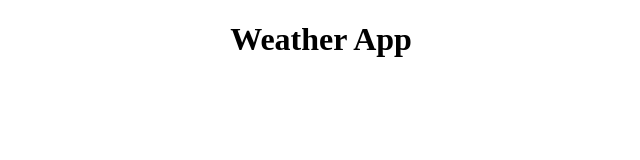
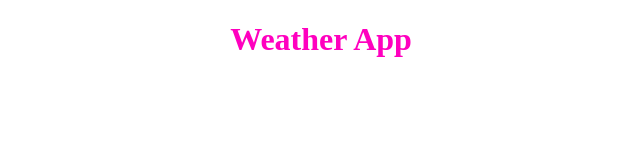
Before and after one commit to lbferrand/weatherapp, a plain HTML site: page index.html in a window 1280 px wide. Shown: the whole page, without its empty margins (319-959 px from the left). Drawn offline with Linux system fonts and the light colour scheme.

Commit message:
Created CSS and JS files

```diff
--- a/index.html
+++ b/index.html
@@ -5,14 +5,13 @@
   <meta http-equiv="X-UA-Compatible" content="IE=edge">
   <meta name="viewport" content="width=device-width, initial-scale=1.0">
   <title>Document</title>
-
+<link rel="stylesheet" href="style.css">
 <style>
-  h1 {
-    text-align: center ;
-  }
 </style>
 </head>
 <body>
   <h1>Weather App</h1>
+  <script src="script.js">
+  </script>
 </body>
 </html>
--- /dev/null
+++ b/style.css
@@ -0,0 +1,4 @@
+h1 {
+    text-align: center;
+    color: rgb(255, 0, 191);
+  }
```
Also changed, not shown: script.js (added).
